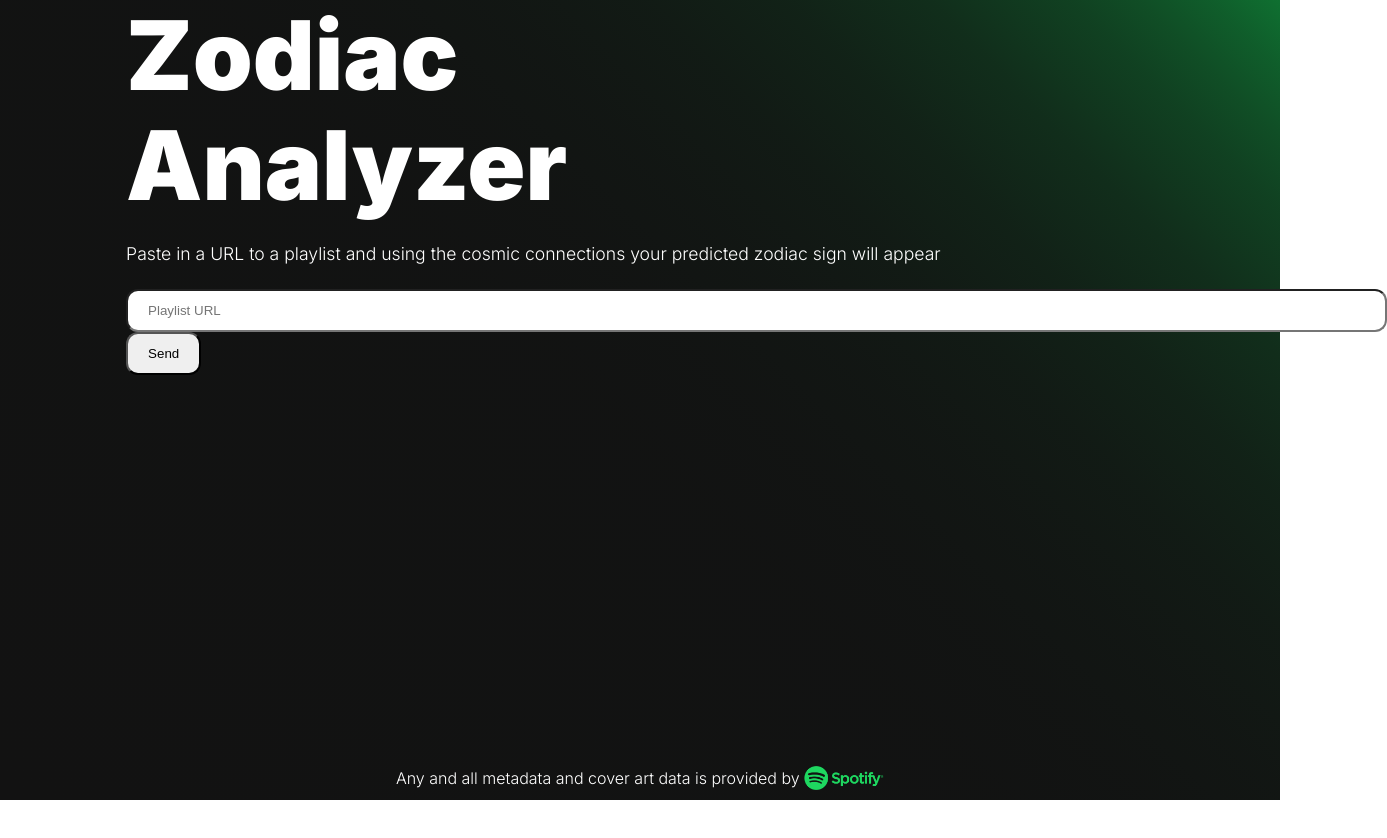
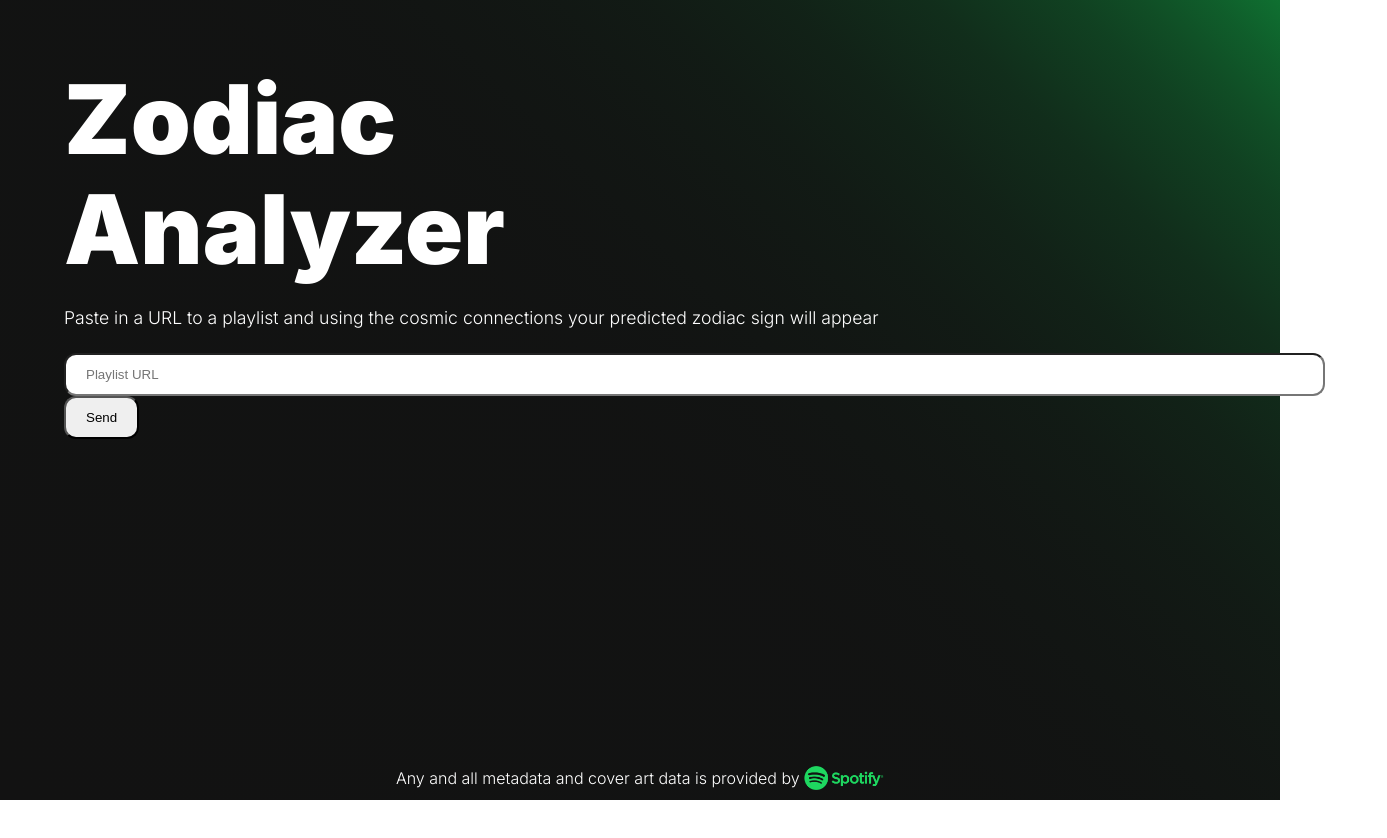
Before and after one commit to aceeedev/spotify-zodiac-frontend, a Vue app: page / in a window 1280 px wide. Shown: the top 838 px of the page, 1387 px wide, since content can reach past the window. Before the commit the page ends 800 px from the top, so only its background shows below. Built offline with nearby package versions, Linux system fonts and the light colour scheme.

Commit message:
Updated with zodiac info and started layout

```diff
--- a/src/views/PredictPage.vue
+++ b/src/views/PredictPage.vue
@@ -1,17 +1,19 @@
 <template>
-    <div style="margin-left: 10%; margin-right: 10%;">
+    <div style="margin-left: 5%; margin-top: 5%;">
         <h1>Zodiac<br>Analyzer</h1>
         <p>
             Paste in a URL to a playlist and using the cosmic connections your predicted zodiac sign will appear
         </p>
 
-        <div v-if="Object.keys(responseData).length === 0" ref="responseData">
+        <div v-if="Object.keys(responseData).length === 0">
             <input v-model="spotifyUrl" placeholder="Playlist URL" size="150" style="border-radius: 12px; padding: 12px 20px;"/>
             <br>
             <button @click="redirect" style="border-radius: 12px; padding: 12px 20px;">Send</button>
         </div>
         <div v-else>
-            <p> {{ responseData }} </p>
+            <img v-bind:src="responseData.image" class="center-cropped" style="vertical-align: middle;"/>
+            <span style="vertical-align: middle;"> {{ responseData.name }} </span>
+            <span style="vertical-align: middle;"> {{ responseData.description }} </span>
         </div>
 
         <p style="color: red">{{ error }}</p>
@@ -39,6 +41,9 @@
     const getStorage = function(key) {
         return localStorage.getItem(key);
     };
+
+    // first value is name, second is emoji
+    const zodiacValues = [['Aries', '♈'], ['Taurus', '♉'], ['Gemini', '♊'], ['Cancer', '♋'], ['Leo', '♌'], ['Virgo', '♍'], ['Libra', '♎'], ['Scorpio', '♏'], ['Sagittarius', '♐'], ['Capricorn', '♑'], ['Aquarius', '♒'], ['Pisces', '♓']];
 
     export default {
         name: 'PredictPage',
@@ -75,6 +80,8 @@
 
                         if (response.status === 200) {
                             responseData = response.data;
+                            responseData.zodiacName = zodiacValues[responseData.house - 1][0]
+                            responseData.zodiacEmoji = zodiacValues[responseData.house - 1][1]
                             console.log(response.data)
                             console.log(responseData)
                         } else {
@@ -90,6 +97,8 @@
                 }
             })
 
+            console.log('response data before return')
+            console.log(responseData)
             return {
                 error,
                 responseData,
@@ -116,13 +125,6 @@
 
 
 <style>
-    .container {
-        display: grid;
-        align-items: center;
-        grid-template-columns: 1fr 1fr;
-        column-gap: 0px;
-    }
-
     .footer {
         position: absolute;
         bottom: 10px;
@@ -130,4 +132,20 @@
         z-index: 5;
         transform: translate(-50%, 0);
     }
+
+    .row {
+        display: flex;
+    }
+
+    .column {
+        flex: 50%;
+        padding: 10px;
+    }
+
+    .center-cropped {
+        object-fit: cover;
+        object-position: center;
+        height: 250px;
+        width: 250px;
+    }
 </style>
```
